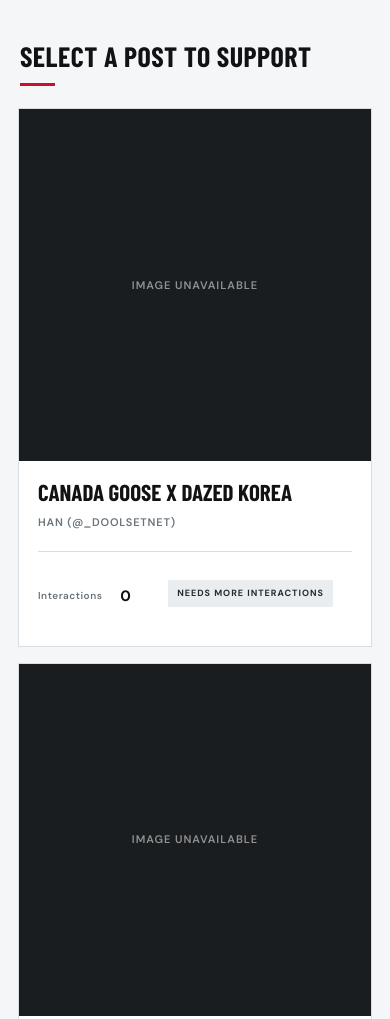
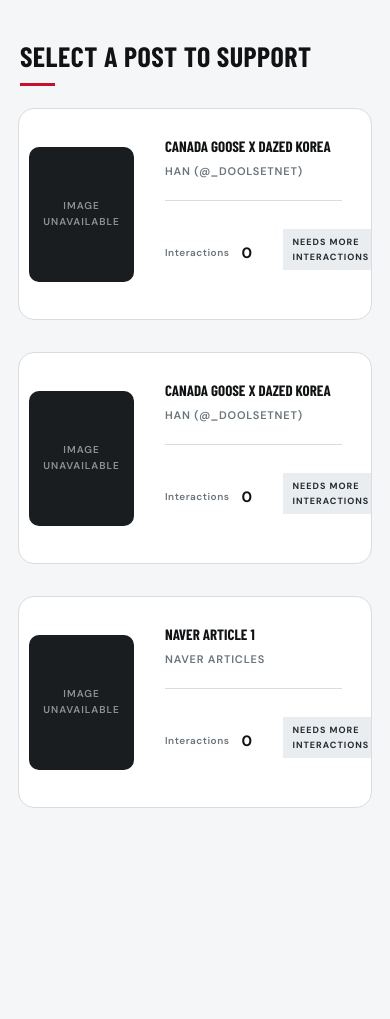
Before and after one commit to hanprojects1409/HAN-CANADA-GOOSE, a plain HTML site: page index.html in a window 390 px wide. Shown: the part 1290-2309 px from the top of the page. After the commit the page ends 2169 px from the top, so only its background shows below. Drawn offline with nearby package versions, Linux system fonts and the light colour scheme; no server answers; a web font is replaced by a local one.

Commit message:
Add styles for post cards and responsive design

```diff
--- a/style.css
+++ b/style.css
@@ -1026,3 +1026,94 @@ section {
         width: 105px !important;
     }
 }
+
+
+/* =================================
+   POST CARDS — COMPACT HORIZONTAL
+================================= */
+
+.post-card {
+    display: flex !important;
+    flex-direction: row !important;
+    align-items: center !important;
+    justify-content: flex-start !important;
+    gap: 16px !important;
+
+    padding: 14px !important;
+    width: 100% !important;
+    min-width: 0;
+    margin: 0 0 16px !important;
+
+    border-radius: 16px !important;
+    overflow: hidden;
+}
+
+/* Image container */
+
+.post-thumbnail {
+    position: relative !important;
+
+    flex: 0 0 125px !important;
+    width: 125px !important;
+    height: 155px !important;
+
+    overflow: hidden !important;
+    border-radius: 10px !important;
+    background: #191d20;
+}
+
+/* Image */
+
+.post-thumbnail img {
+    display: block;
+    width: 100% !important;
+    height: 100% !important;
+    object-fit: cover !important;
+}
+
+/* Fallback */
+
+.post-thumbnail-fallback {
+    position: absolute;
+    inset: 0;
+
+    display: flex;
+    align-items: center;
+    justify-content: center;
+
+    text-align: center;
+    padding: 8px;
+    font-size: 10px;
+}
+
+/* Information */
+
+.post-info {
+    flex: 1;
+    min-width: 0;
+}
+
+.post-info h3 {
+    overflow-wrap: anywhere;
+}
+
+/* Mobile */
+
+@media (max-width: 480px) {
+
+    .post-card {
+        gap: 12px !important;
+        padding: 10px !important;
+    }
+
+    .post-thumbnail {
+        flex-basis: 105px !important;
+        width: 105px !important;
+        height: 135px !important;
+    }
+
+    .post-info h3 {
+        font-size: 15px !important;
+    }
+
+}
```
